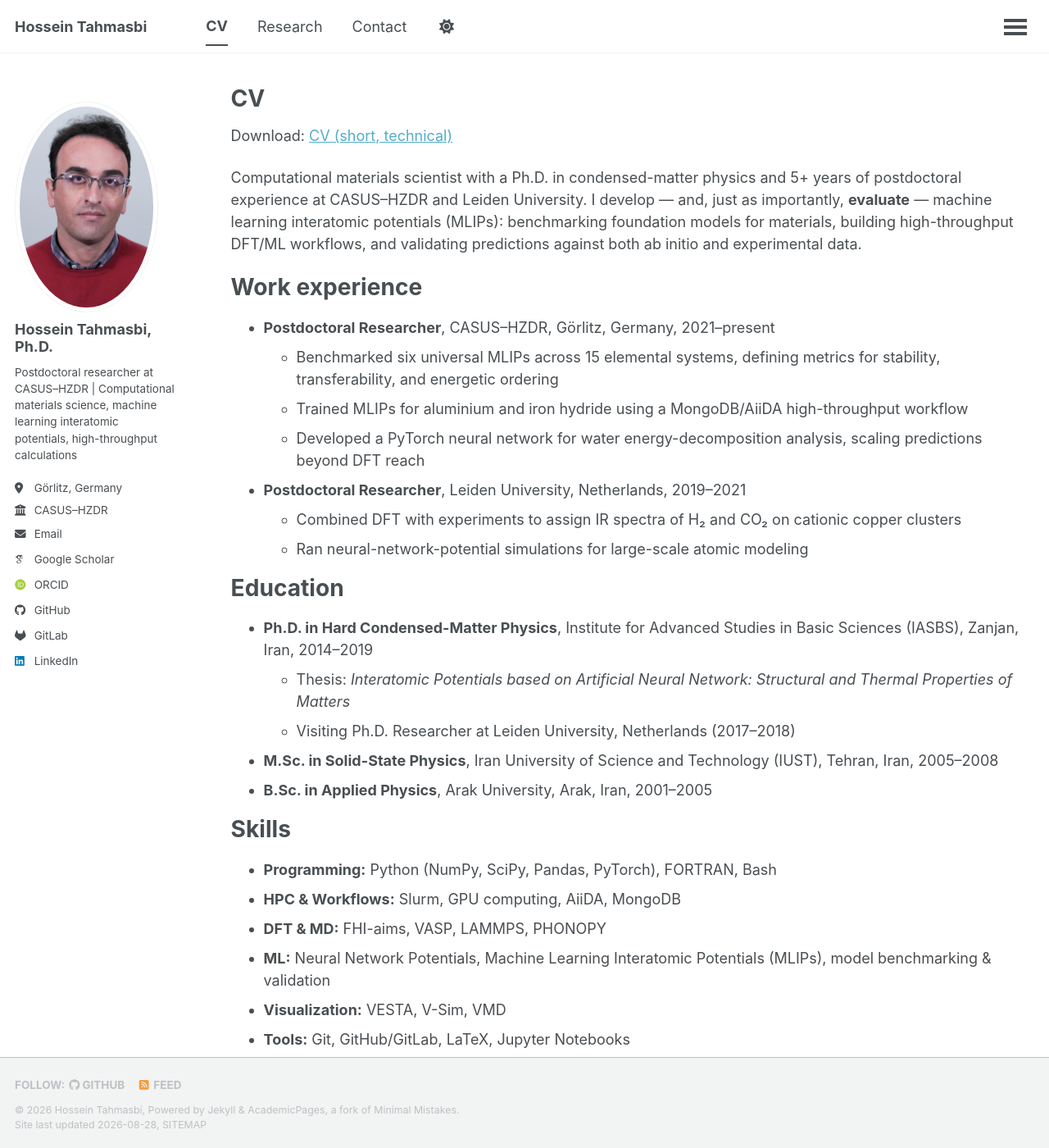
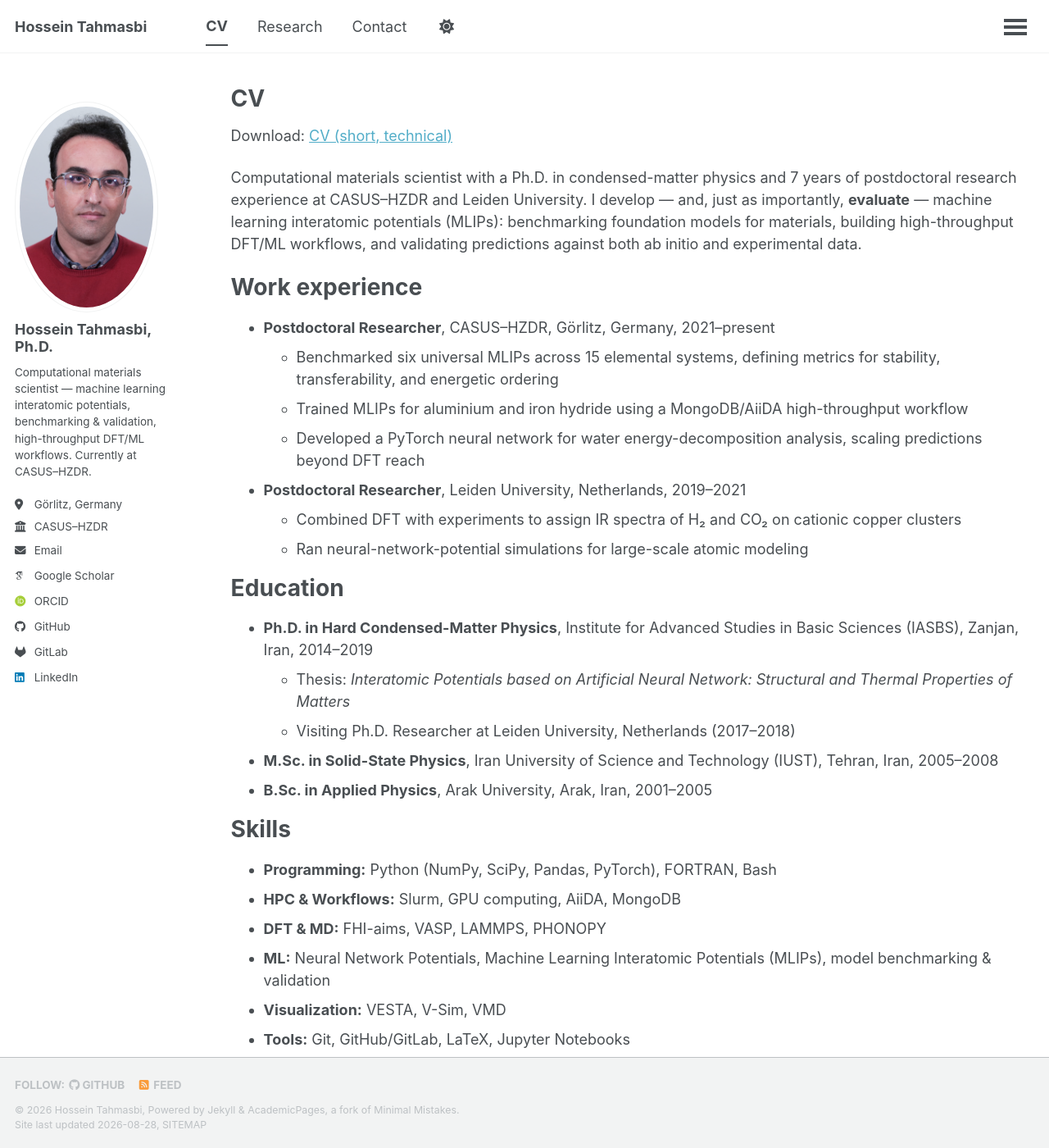
Before and after one commit to htahmasbi/htahmasbi.github.io, a Jekyll site: the page built from _pages/cv.md, in a window 1280 px wide and 1400 px high. Shown: the whole window at 82% size. Built offline with Jekyll 4.4.1, drawn with Linux system fonts in a browser that asks for light colours; some web fonts are replaced; a script that is not in the unit is left out; some of the changed text lies outside the part shown.

Commit message:
Reframe as computational materials scientist; add availability, languages, project links

```diff
--- a/_config.yml
+++ b/_config.yml
@@ -12,7 +12,7 @@ site_theme               : "default" # The available themes options are "default
 title                    : "Hossein Tahmasbi"
 title_separator          : "-"
 name                     : &name "Hossein Tahmasbi"
-description              : &description "Academic portfolio of Hossein Tahmasbi"
+description              : &description "Hossein Tahmasbi — computational materials scientist: machine learning interatomic potentials, benchmarking and validation, high-throughput materials discovery."
 url                      : https://htahmasbi.github.io
 baseurl                  : ""
 repository               : "htahmasbi/htahmasbi.github.io"
@@ -23,7 +23,7 @@ repository               : "htahmasbi/htahmasbi.github.io"
 author:
   avatar           : "P1022563.jpg"
   name             : "Hossein Tahmasbi, Ph.D."
-  bio              : "Postdoctoral researcher at CASUS–HZDR | Computational materials science, machine learning interatomic potentials, high-throughput calculations"
+  bio              : "Computational materials scientist — machine learning interatomic potentials, benchmarking & validation, high-throughput DFT/ML workflows. Currently at CASUS–HZDR."
   location         : "Görlitz, Germany"
   employer         : "CASUS–HZDR"
   email            : "h.tahmasb@gmail.com"
--- a/_pages/cv.md
+++ b/_pages/cv.md
@@ -11,7 +11,7 @@ redirect_from:
 
 Download: [CV (short, technical)](/files/CV_HTahmasbi_Short_Technical.pdf)
 
-Computational materials scientist with a Ph.D. in condensed-matter physics and 5+ years of postdoctoral experience at CASUS–HZDR and Leiden University. I develop — and, just as importantly, **evaluate** — machine learning interatomic potentials (MLIPs): benchmarking foundation models for materials, building high-throughput DFT/ML workflows, and validating predictions against both ab initio and experimental data.
+Computational materials scientist with a Ph.D. in condensed-matter physics and 7 years of postdoctoral research experience at CASUS–HZDR and Leiden University. I develop — and, just as importantly, **evaluate** — machine learning interatomic potentials (MLIPs): benchmarking foundation models for materials, building high-throughput DFT/ML workflows, and validating predictions against both ab initio and experimental data.
 
 Work experience
 =====
@@ -39,6 +39,11 @@ Skills
 * **ML:** Neural Network Potentials, Machine Learning Interatomic Potentials (MLIPs), model benchmarking & validation
 * **Visualization:** VESTA, V-Sim, VMD
 * **Tools:** Git, GitHub/GitLab, LaTeX, Jupyter Notebooks
+* **Open-source:** [aiida-gw](https://github.com/htahmasbi/aiida-gw), [ALMO_EDA](https://github.com/htahmasbi/ALMO_EDA), [FLAME](https://github.com/flame-code/FLAME), [PyFLAME](https://github.com/flame-code/PyFLAME)
+
+Languages
+=====
+* **Persian** (native), **English** (fluent), **German** (add your level)
 
 Publications
 =====
```
Also changed, not shown: _pages/about.md (+2 -2 lines).
